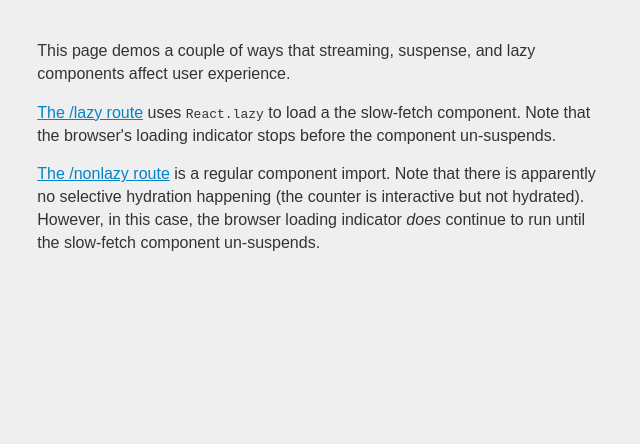
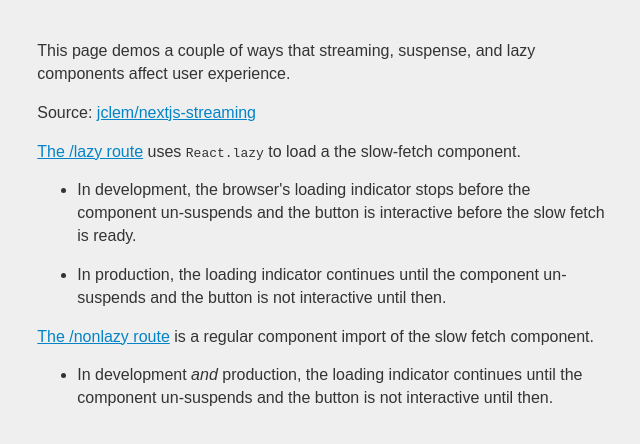
Before and after one commit to jclem/nextjs-streaming, a Next.js app: page / in a window 1280 px wide. Shown: the top 444 px of the page, without its empty margins (318-958 px from the left). Built offline with nearby package versions, Linux system fonts and the light colour scheme.

Commit message:
Add more clarification

```diff
--- a/src/components/Info.tsx
+++ b/src/components/Info.tsx
@@ -1,5 +1,5 @@
+import Link from 'next/link'
 import {VFC} from 'react'
-import Link from 'next/link'
 
 const Info: VFC = () => (
   <>
@@ -9,22 +9,51 @@ const Info: VFC = () => (
     </p>
 
     <p>
+      Source:{' '}
+      <a href="https://github.com/jclem/nextjs-streaming">
+        jclem/nextjs-streaming
+      </a>
+    </p>
+
+    <p>
       <Link href="/lazy">
         <a>The /lazy route</a>
       </Link>{' '}
-      uses <code>React.lazy</code> to load a the slow-fetch component. Note that
-      the browser's loading indicator stops before the component un-suspends.
+      uses <code>React.lazy</code> to load a the slow-fetch component.
     </p>
+
+    <ul>
+      <li>
+        <p>
+          In development, the browser's loading indicator stops before the
+          component un-suspends and the button is interactive before the slow
+          fetch is ready.
+        </p>
+      </li>
+      <li>
+        <p>
+          In production, the loading indicator continues until the component
+          un-suspends and the button is not interactive until then.
+        </p>
+      </li>
+    </ul>
 
     <p>
       <Link href="/nonlazy">
         <a>The /nonlazy route</a>
       </Link>{' '}
-      is a regular component import. Note that there is apparently no selective
-      hydration happening (the counter is interactive but not hydrated).
-      However, in this case, the browser loading indicator <em>does</em>{' '}
-      continue to run until the slow-fetch component un-suspends.
+      is a regular component import of the slow fetch component.
     </p>
+
+    <ul>
+      <li>
+        <p>
+          In development <em>and</em> production, the loading indicator
+          continues until the component un-suspends and the button is not
+          interactive until then.
+        </p>
+      </li>
+    </ul>
   </>
 )
 
```
